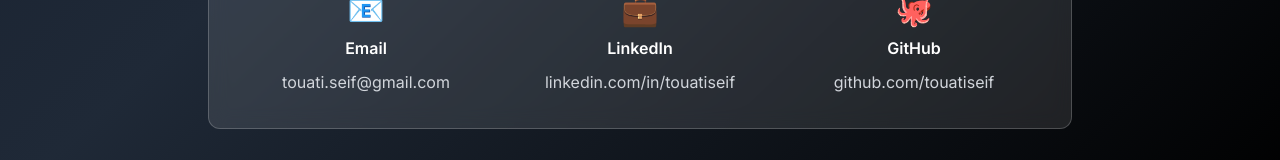
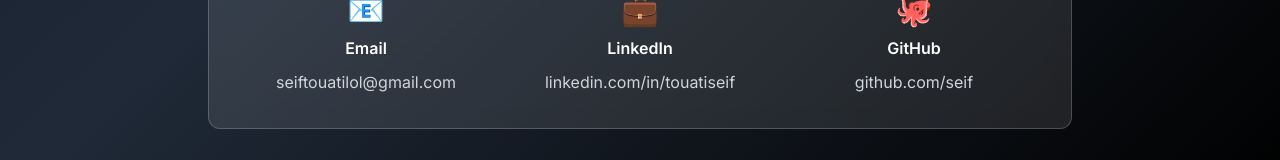
Before and after one commit to seiftd/potfiloi, a Next.js app: page /contact in a window 1280 px wide. Shown: the part 1031-1191 px from the top of the page. Built offline with nearby package versions, Linux system fonts and the light colour scheme.

Commit message:
Update page.tsx

```diff
--- a/src/app/contact/page.tsx
+++ b/src/app/contact/page.tsx
@@ -135,7 +135,7 @@ export default function ContactPage() {
               <div>
                 <div className="text-3xl mb-2">📧</div>
                 <h4 className="font-semibold mb-2">Email</h4>
-                <p className="text-gray-300">touati.seif@gmail.com</p>
+                <p className="text-gray-300">seiftouatilol@gmail.com</p>
               </div>
               <div>
                 <div className="text-3xl mb-2">💼</div>
@@ -145,7 +145,7 @@ export default function ContactPage() {
               <div>
                 <div className="text-3xl mb-2">🐙</div>
                 <h4 className="font-semibold mb-2">GitHub</h4>
-                <p className="text-gray-300">github.com/touatiseif</p>
+                <p className="text-gray-300">github.com/seif</p>
               </div>
             </div>
           </div>
```
